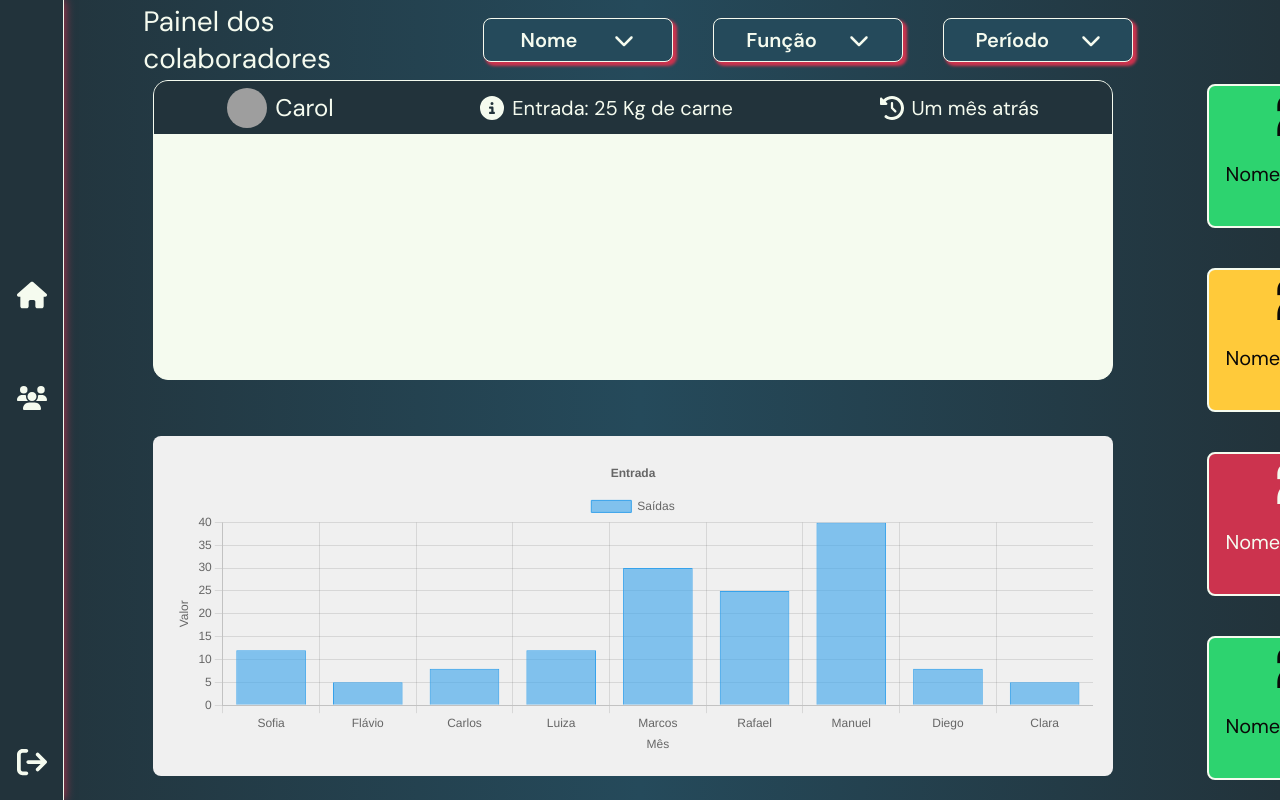
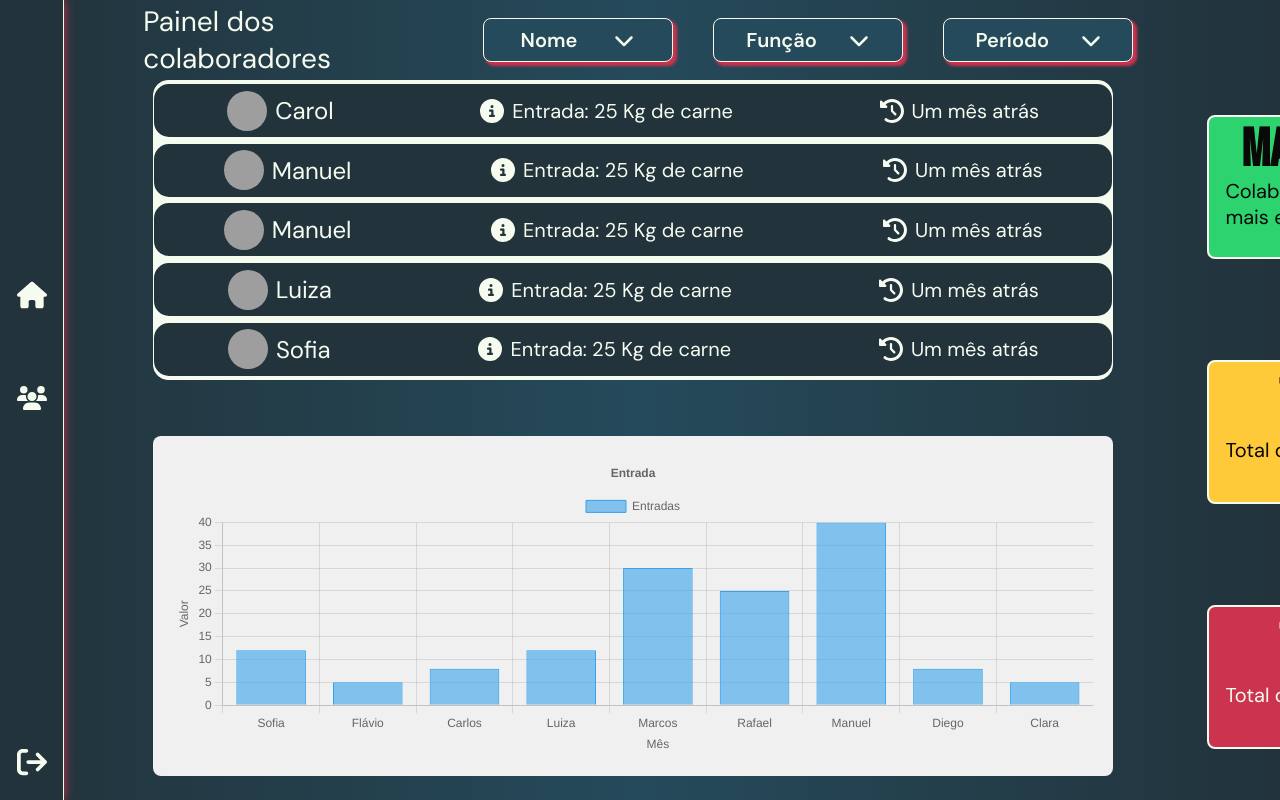
Before and after one commit to stephanyjustino/sustentare-dashboard, a React (Create React App) app: page /DashboardColaboradores in a window 1280 px wide. Shown: the top 800 px of the page. Built offline with nearby package versions, Linux system fonts and the light colour scheme; grey boxes are pictures that could not be loaded; a web font is replaced by a local one.

Commit message:
Correções dash

```diff
--- a/src/components/ExpandedOperationLog/ExpandedOperationLog.module.css
+++ b/src/components/ExpandedOperationLog/ExpandedOperationLog.module.css
@@ -2,6 +2,7 @@
     width: 100%;
     height: 53px;
     background-color: var(--gunmetal);
+    border-radius: 15px;
     display: flex;
     justify-content:space-around;
     align-items: center;
--- a/src/pages/DashboardColaboradores/DashboardColaboradores.jsx
+++ b/src/pages/DashboardColaboradores/DashboardColaboradores.jsx
@@ -12,7 +12,7 @@ const DashboardColaboradores = () => {
 
     const datasets = [
         {
-            label: 'Saídas',
+            label: 'Entradas',
             data: [12, 5, 8, 12, 30, 25, 40, 8, 5],
             backgroundColor: 'rgba(54, 162, 235, 0.6)', // Cor das barras
             borderColor: 'rgba(54, 162, 235, 1)', // Cor da borda das barras
@@ -45,6 +45,42 @@ const DashboardColaboradores = () => {
                             iconTime={"clock-rotate-left"}
                             valueTime={"Um mês atrás"}
                         />
+                        <ExpandedOperationLog
+                            imageAddress={"https://images.pexels.com/photos/2071873/pexels-photo-2071873.jpeg?auto=compress&cs=tinysrgb&w=600"}
+                            descImage={"Imagem do usuário"}
+                            name={"Manuel"}
+                            iconInput={"circle-info"}
+                            valueInput={"Entrada: 25 Kg de carne"}
+                            iconTime={"clock-rotate-left"}
+                            valueTime={"Um mês atrás"}
+                        />
+                        <ExpandedOperationLog
+                            imageAddress={"https://images.pexels.com/photos/2071873/pexels-photo-2071873.jpeg?auto=compress&cs=tinysrgb&w=600"}
+                            descImage={"Imagem do usuário"}
+                            name={"Manuel"}
+                            iconInput={"circle-info"}
+                            valueInput={"Entrada: 25 Kg de carne"}
+                            iconTime={"clock-rotate-left"}
+                            valueTime={"Um mês atrás"}
+                        />
+                        <ExpandedOperationLog
+                            imageAddress={"https://images.pexels.com/photos/2071873/pexels-photo-2071873.jpeg?auto=compress&cs=tinysrgb&w=600"}
+                            descImage={"Imagem do usuário"}
+                            name={"Luiza"}
+                            iconInput={"circle-info"}
+                            valueInput={"Entrada: 25 Kg de carne"}
+                            iconTime={"clock-rotate-left"}
+                            valueTime={"Um mês atrás"}
+                        />
+                        <ExpandedOperationLog
+                            imageAddress={"https://images.pexels.com/photos/2071873/pexels-photo-2071873.jpeg?auto=compress&cs=tinysrgb&w=600"}
+                            descImage={"Imagem do usuário"}
+                            name={"Sofia"}
+                            iconInput={"circle-info"}
+                            valueInput={"Entrada: 25 Kg de carne"}
+                            iconTime={"clock-rotate-left"}
+                            valueTime={"Um mês atrás"}
+                        />
                     </div>
                     <ChartBar
                         labels={labels}
@@ -65,10 +101,9 @@ const DashboardColaboradores = () => {
                     <FontAwesomeIcon icon="fa-solid fa-bell" />
                 </div>
                 <div className={styles.DivKpis}>
-                    <Kpi status="bom" />
-                    <Kpi />
-                    <Kpi status="ruim" />
-                    <Kpi status="bom" />
+                <Kpi status="bom" name ="Colaborador com mais entradas" value ="Manuel"/>
+                    <Kpi name="Total de entradas" value="145"/>
+                    <Kpi status="ruim" name="Total de Saídas" value="129"/>
 
                 </div>
             </div>
--- a/src/pages/DashboardColaboradores/dashboardColaboradores.module.css
+++ b/src/pages/DashboardColaboradores/dashboardColaboradores.module.css
@@ -41,6 +41,9 @@
     height: 300px;
     background-color: var(--white);
     border-radius: 15px;
+    display: flex;
+    flex-direction: column;
+    justify-content: space-around;
     border: 1px solid var(--white);
     margin-bottom: 1%;
     overflow: hidden;
--- a/src/pages/DashboardGeral/DashboardGeral.jsx
+++ b/src/pages/DashboardGeral/DashboardGeral.jsx
@@ -59,10 +59,10 @@ const Dashboard = () => {
                     <FontAwesomeIcon icon="fa-solid fa-bell" />
                 </div>
                 <div className={styles.DivKpis}>
-                    <Kpi status="bom" name ="Produtos com baixo estoque" value ="348"/>
-                    <Kpi name="Produtos próximos de vencer" value="KG" value="348"/>
-                    <Kpi status="ruim" name="Produtos vencidos ou descartados" unit="R$" value="348,00"/>
-                    <Kpi status="bom" name="Compras não planejadas." value="6" />
+                    <Kpi status="bom" name ="Produtos com baixo estoque" value ="5"/>
+                    <Kpi name="Produtos próximos de vencer" value="15"/>
+                    <Kpi status="ruim" name="Produtos vencidos ou descartados" value="2"/>
+                    <Kpi status="bom" name="Compras não planejadas." value="3" />
 
                 </div>
             </div>
```
